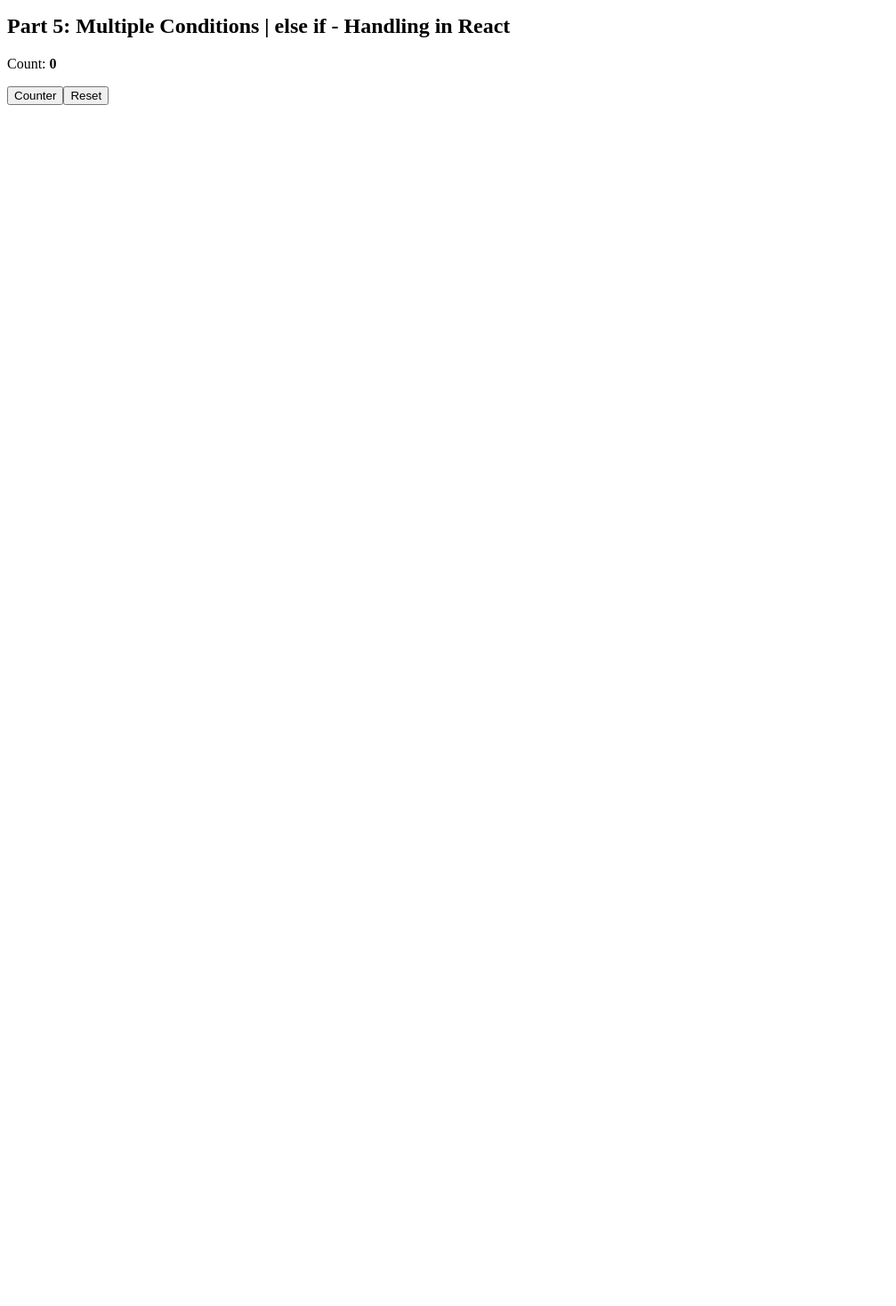
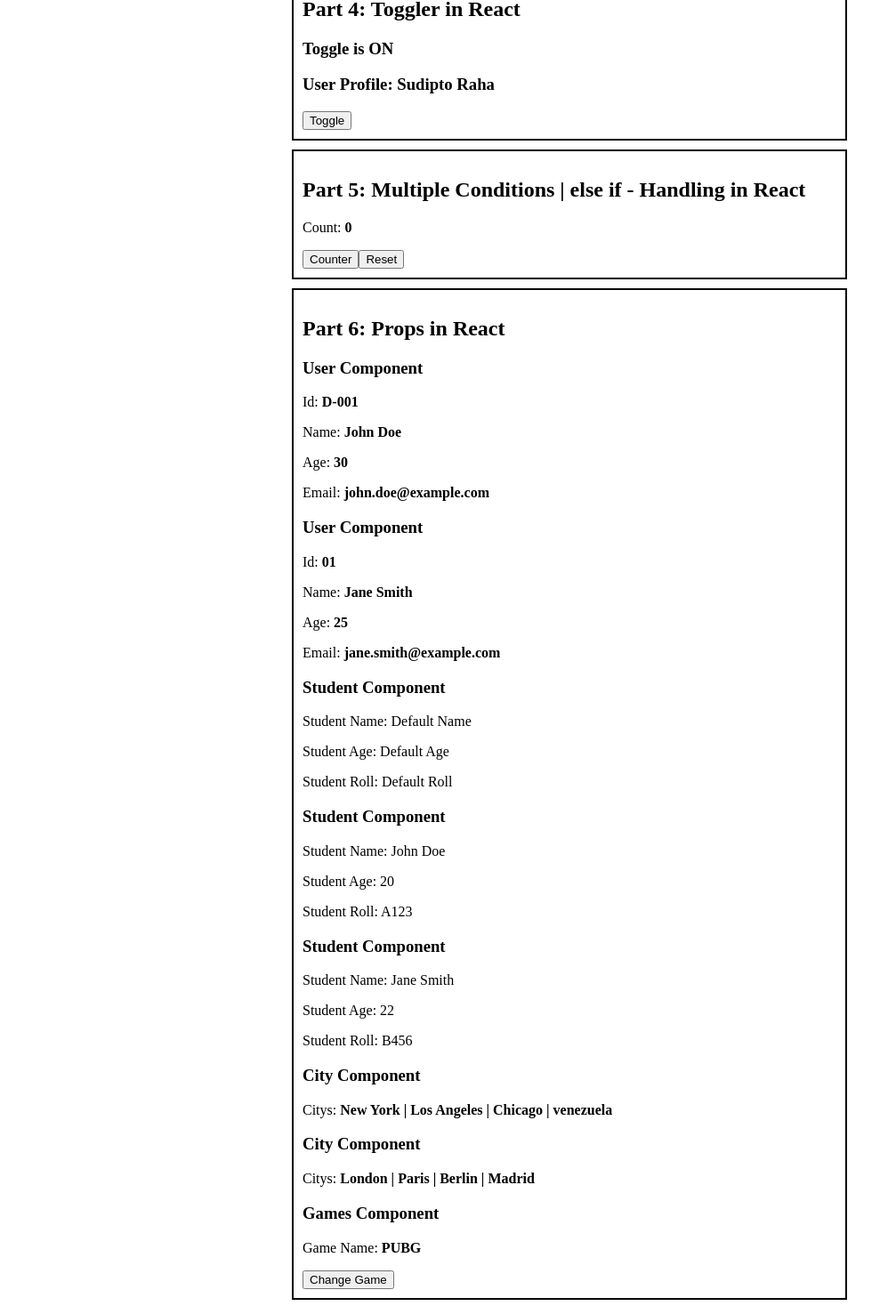
Before and after one commit to SudiptoRahaOfficial/Learning-React-JS, a React (Vite) app: page / in a window 1280 px wide. Shown: the part 1261-2729 px from the top of the page at 89% size, without its empty margins (0-1007 px from the left). Before the commit the page ends 1387 px from the top, so only its background shows below. Built offline with nearby package versions, Linux system fonts and the light colour scheme.

Commit message:
6 - props in react

```diff
--- /dev/null
+++ b/src/6. props in react/Citys.jsx
@@ -0,0 +1,15 @@
+import React from 'react'
+
+function Citys({ citys }) {
+	return (
+		<div>
+			<h3>City Component</h3>
+
+			<p>
+				Citys: <strong>{citys.join(' | ')}</strong>
+			</p>
+		</div>
+	)
+}
+
+export default Citys
--- /dev/null
+++ b/src/6. props in react/Games.jsx
@@ -0,0 +1,15 @@
+import React from 'react'
+
+function Games({ game }) {
+	return (
+		<div>
+			<h3>Games Component</h3>
+
+			<p>
+				Game Name: <strong>{game}</strong>
+			</p>
+		</div>
+	)
+}
+
+export default Games
--- /dev/null
+++ b/src/6. props in react/Props.jsx
@@ -0,0 +1,51 @@
+import React from 'react'
+import { useState } from 'react'
+
+import Users from './Users'
+import Students from './Students'
+import Citys from './Citys'
+import Games from './Games'
+
+function Props() {
+	let studentObj1 = {
+		name: 'John Doe',
+		age: 20,
+		roll: 'A123',
+	}
+	let studentObj2 = {
+		name: 'Jane Smith',
+		age: 22,
+		roll: 'B456',
+	}
+	let citys1 = ['New York', 'Los Angeles', 'Chicago', 'venezuela']
+	let citys2 = ['London', 'Paris', 'Berlin', 'Madrid']
+
+	let [game, setGame] = useState('PUBG')
+	return (
+		<div>
+			<h2>Part 6: Props in React</h2>
+
+			<Users name={'John Doe'} age={30} email={'john.doe@example.com'} />
+			<Users
+				name={'Jane Smith'}
+				age={25}
+				email={'jane.smith@example.com'}
+				id={'01'}
+			/>
+
+            <Students student />
+			<Students student={studentObj1} />
+			<Students student={studentObj2} />
+
+			<Citys citys={citys1} />
+			<Citys citys={citys2} />
+
+			<Games game={game} />
+			<button onClick={() => setGame('Free Fire')}>
+				Change Game
+			</button>
+		</div>
+	)
+}
+
+export default Props
--- /dev/null
+++ b/src/6. props in react/Students.jsx
@@ -0,0 +1,16 @@
+import React from 'react'
+
+function Students(props) {
+	let { name='Default Name', age='Default Age', roll='Default Roll' } = props.student
+	return (
+		<div>
+			<h3>Student Component</h3>
+
+			<p>Student Name: {name}</p>
+			<p>Student Age: {age}</p>
+			<p>Student Roll: {roll}</p>
+		</div>
+	)
+}
+
+export default Students
--- /dev/null
+++ b/src/6. props in react/Users.jsx
@@ -0,0 +1,26 @@
+import React from 'react'
+
+function Users(props) {
+	// extracting the props values
+	let { id, name, age, email } = props
+	return (
+		<div>
+			<h3>User Component</h3>
+
+			<p>
+				Id: <strong>{id || 'D-001'}</strong>
+			</p>
+			<p>
+				Name: <strong>{name || 'Default Name'}</strong>
+			</p>
+			<p>
+				Age: <strong>{age || 'Default Age'}</strong>
+			</p>
+			<p>
+				Email: <strong>{email || 'Default Email'}</strong>
+			</p>
+		</div>
+	)
+}
+
+export default Users
--- /dev/null
+++ b/src/6. props in react/Wrapper.jsx
@@ -0,0 +1,18 @@
+import React from 'react'
+
+function Wrapper({ children }) {
+	return (
+		<div
+			style={{
+				border: '2px solid black',
+				width: '600px',
+        margin: '10px auto',
+        padding: '10px',
+			}}
+		>
+			{children}
+		</div>
+	)
+}
+
+export default Wrapper
--- a/src/App.jsx
+++ b/src/App.jsx
@@ -6,6 +6,8 @@ import Jsx from './2. jsx in react/Jsx'
 import State from './3. state in react/State'
 import Toggler from './4. toggle/Toggler'
 import Counter from './5. multiple conditions handling/Counter'
+import Props from './6. props in react/Props'
+import Wrapper from './6. props in react/Wrapper'
 
 function App() {
 
@@ -13,11 +15,12 @@ function App() {
 		<>
 			<h1 style={{ textAlign: 'center', marginBottom: '40px', textDecoration: 'underline' }}>Learning React JS</h1>
 
-			<Hello />
-			<Jsx />
-			<State />
-			<Toggler />
-			<Counter />
+			<Wrapper><Hello /></Wrapper>
+			<Wrapper><Jsx /></Wrapper>
+			<Wrapper><State /></Wrapper>
+			<Wrapper><Toggler /></Wrapper>
+			<Wrapper><Counter /></Wrapper>
+			<Wrapper><Props /></Wrapper>
 		</>
 	)
 }
```
